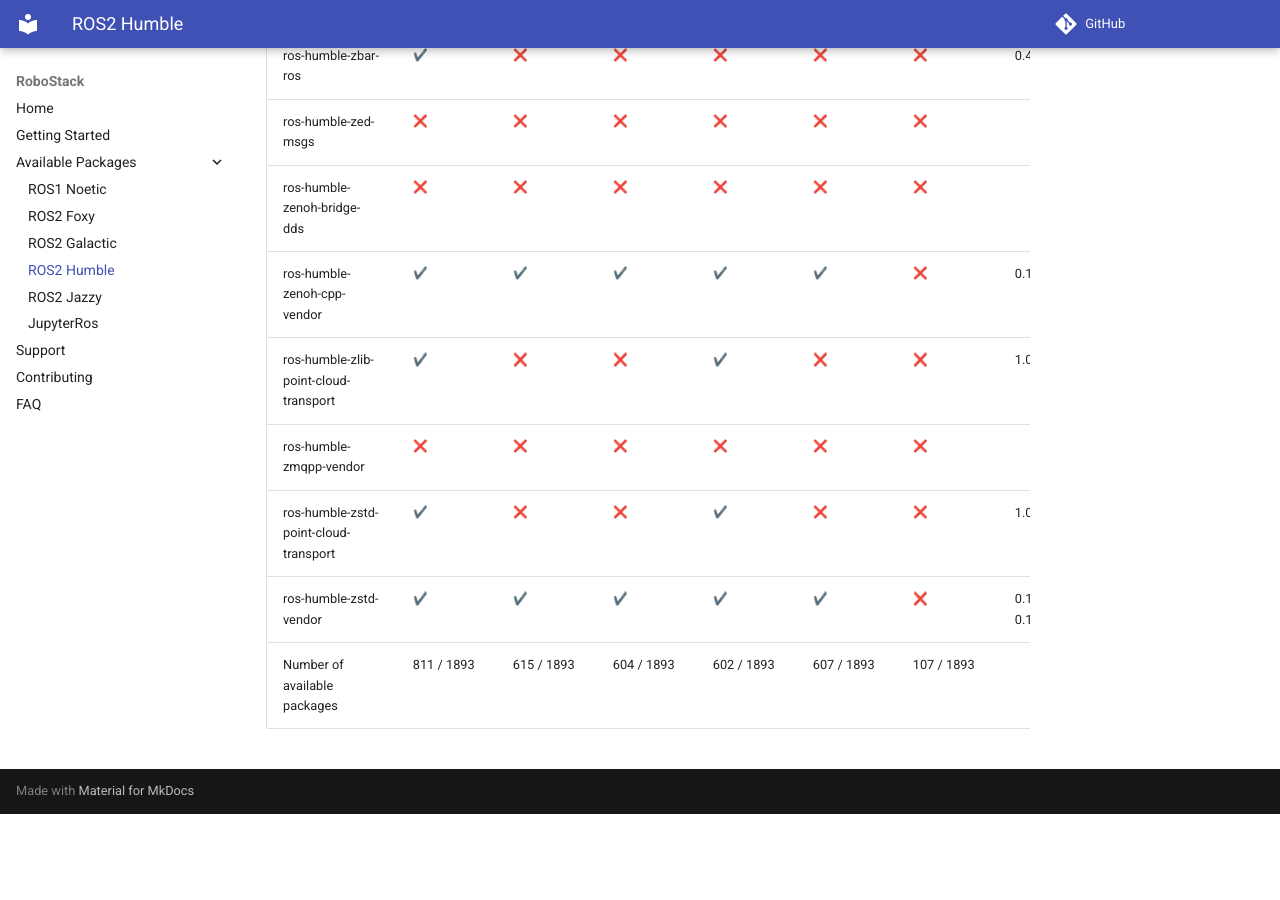
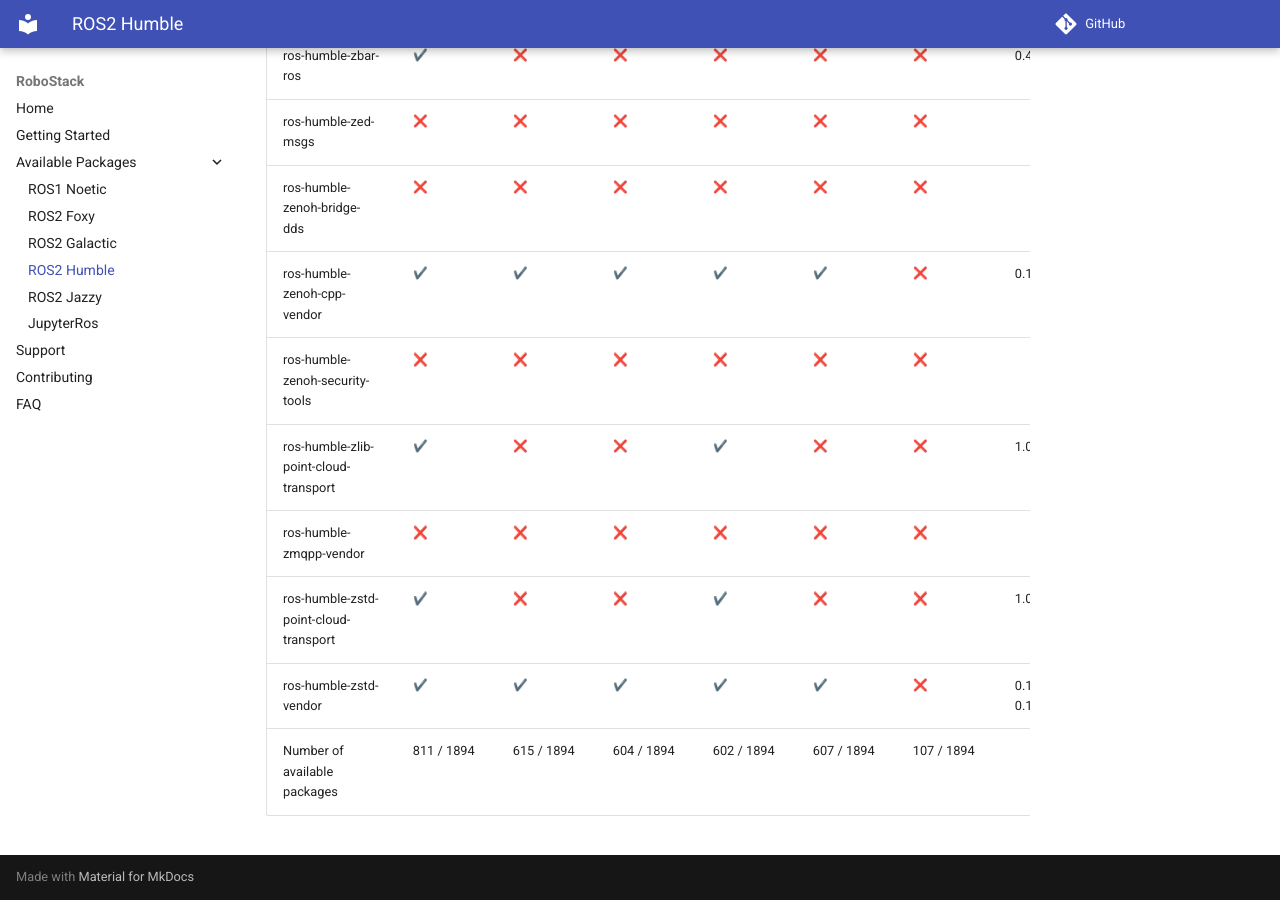
Before and after one commit to RoboStack/robostack.github.io, an MkDocs documentation site: the page built from docs/humble.md, in a window 1280 px wide and 900 px high, scrolled down 147163 px. Built offline with MkDocs 1.6.1 and Material for MkDocs 9.7.7, drawn with Linux system fonts in a browser that asks for light colours; emoji names are drawn with the system emoji font; comment, search, counter and statistics services are not loaded; before the commit the page ends 147977 px from its top, so only the background shows below that.

Commit message:
Update tables

```diff
--- a/docs/humble.md
+++ b/docs/humble.md
@@ -1889,8 +1889,9 @@
 | ros-humble-zed-msgs | :x: { data-sort='0' } | :x: { data-sort='0' } | :x: { data-sort='0' } | :x: { data-sort='0' } | :x: { data-sort='0' } | :x: { data-sort='0' } |   |
 | ros-humble-zenoh-bridge-dds | :x: { data-sort='0' } | :x: { data-sort='0' } | :x: { data-sort='0' } | :x: { data-sort='0' } | :x: { data-sort='0' } | :x: { data-sort='0' } |   |
 | ros-humble-zenoh-cpp-vendor | :heavy_check_mark: { data-sort='1' } | :heavy_check_mark: { data-sort='1' } | :heavy_check_mark: { data-sort='1' } | :heavy_check_mark: { data-sort='1' } | :heavy_check_mark: { data-sort='1' } | :x: { data-sort='0' } | 0.1.0  |
+| ros-humble-zenoh-security-tools | :x: { data-sort='0' } | :x: { data-sort='0' } | :x: { data-sort='0' } | :x: { data-sort='0' } | :x: { data-sort='0' } | :x: { data-sort='0' } |   |
 | ros-humble-zlib-point-cloud-transport | :heavy_check_mark: { data-sort='1' } | :x: { data-sort='0' } | :x: { data-sort='0' } | :heavy_check_mark: { data-sort='1' } | :x: { data-sort='0' } | :x: { data-sort='0' } | 1.0.11  |
 | ros-humble-zmqpp-vendor | :x: { data-sort='0' } | :x: { data-sort='0' } | :x: { data-sort='0' } | :x: { data-sort='0' } | :x: { data-sort='0' } | :x: { data-sort='0' } |   |
 | ros-humble-zstd-point-cloud-transport | :heavy_check_mark: { data-sort='1' } | :x: { data-sort='0' } | :x: { data-sort='0' } | :heavy_check_mark: { data-sort='1' } | :x: { data-sort='0' } | :x: { data-sort='0' } | 1.0.11  |
 | ros-humble-zstd-vendor | :heavy_check_mark: { data-sort='1' } | :heavy_check_mark: { data-sort='1' } | :heavy_check_mark: { data-sort='1' } | :heavy_check_mark: { data-sort='1' } | :heavy_check_mark: { data-sort='1' } | :x: { data-sort='0' } | 0.15.13, 0.15.2  |
-| Number of available packages |  811 / 1893 | 615 / 1893 | 604 / 1893 | 602 / 1893 | 607 / 1893 | 107 / 1893 |
+| Number of available packages |  811 / 1894 | 615 / 1894 | 604 / 1894 | 602 / 1894 | 607 / 1894 | 107 / 1894 |
```
Also changed, not shown: docs/jazzy.md (+10 -1 lines).
